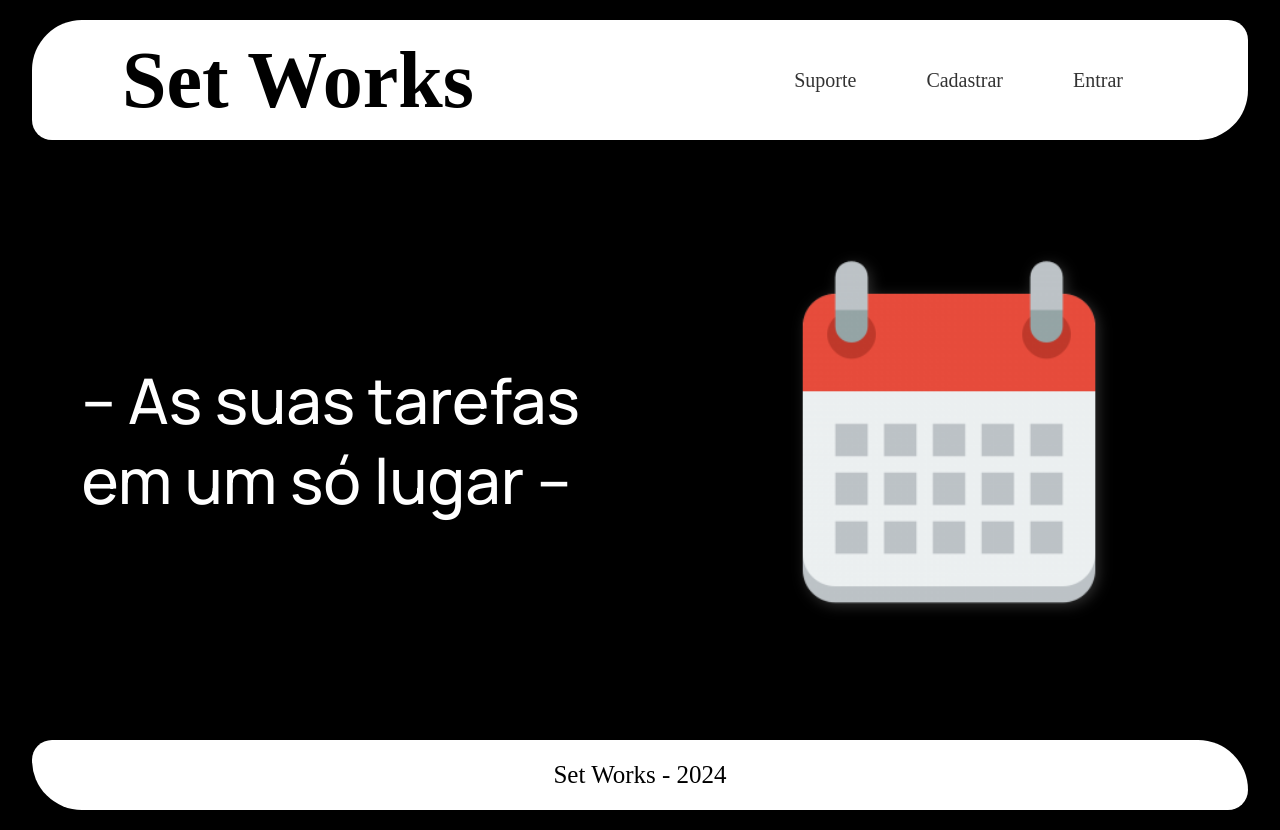
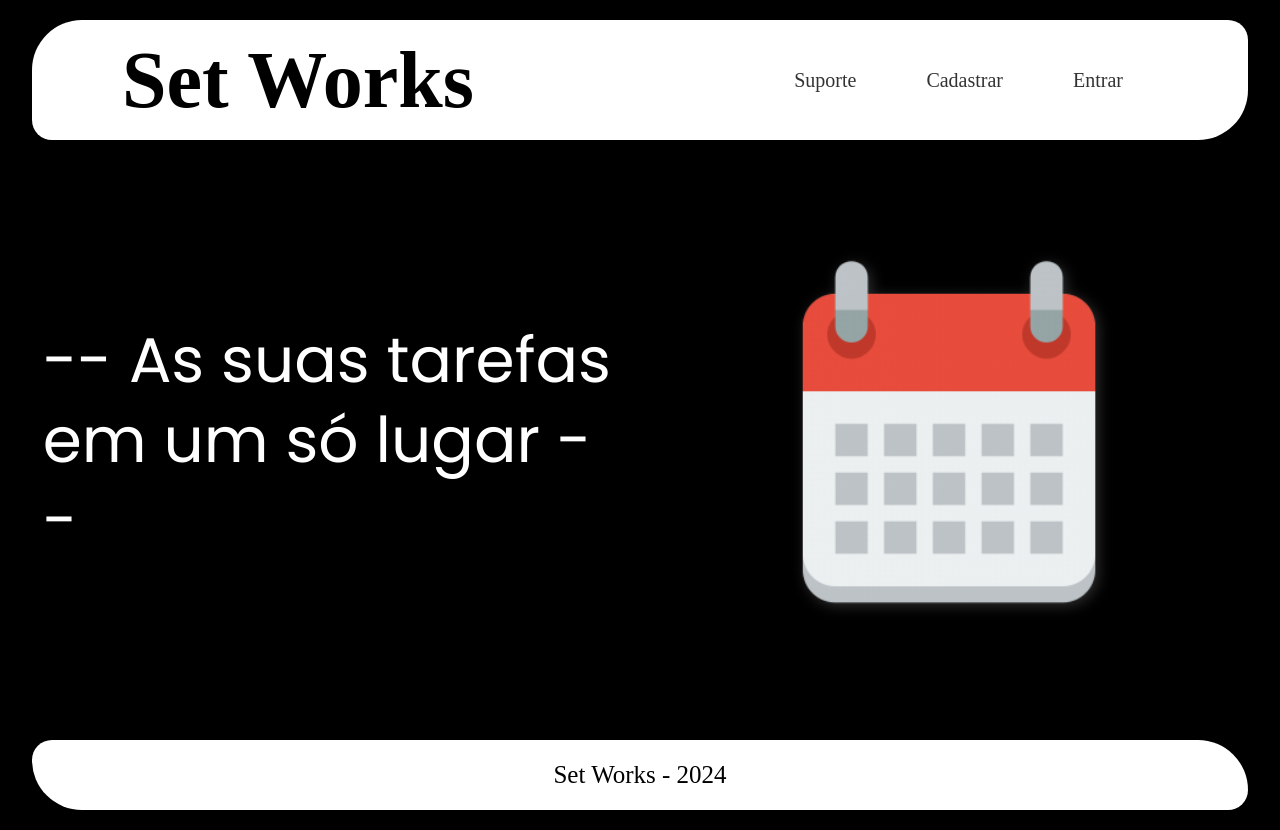
Before and after one commit to DevLeonardoK/stockAi, a React (Create React App) app: page /home in a window 1280 px wide. Built offline with nearby package versions, Linux system fonts and the light colour scheme; a web font is replaced by a local one.

Commit message:
update: install axios and remove unused code line

```diff
--- a/package.json
+++ b/package.json
@@ -8,7 +8,7 @@
     "@testing-library/jest-dom": "^5.17.0",
     "@testing-library/react": "^13.4.0",
     "@testing-library/user-event": "^13.5.0",
-    "axios": "^1.7.8",
+    "axios": "^1.7.9",
     "react": "^18.3.1",
     "react-dom": "^18.3.1",
     "react-icons": "^5.3.0",
--- a/src/Pages/Home/styles.js
+++ b/src/Pages/Home/styles.js
@@ -73,9 +73,9 @@ export const AreaInfo = styled.div`
 `;
 
 export const TextInfo = styled.h2`
-  font-family: "Manrope";
+  font-family: "Poppins";
   font-size: 63px;
-  font-weight: 500;
+  font-weight: 400;
   color: #fff;
   line-height: 80px;
 `;
--- a/src/Pages/SignIn/index.jsx
+++ b/src/Pages/SignIn/index.jsx
@@ -15,15 +15,12 @@ import { Inputs } from "../../Components/Input";
 import { Button } from "../../Components/Button";
 import { Link } from "../../Components/ButtonLink";
 
-const SignIn = () => {
+var SignIn = () => {
   const [password, setPassword] = useState("");
   const [email, setEmail] = useState("");
   const sendMessage = () => {
-    if (password || email == null) {
-      alert("Data was sent", console.log(email, password));
-    } else {
-      alert("Data wasn't sent");
-    }
+    console.clear();
+    console.table("email: ", email, "Senha: ", password);
   };
   const navigate = useNavigate();
   const moveToHome = () => {
```
Also changed, not shown: 1 other file (tests, documents, lock files or other folders).
